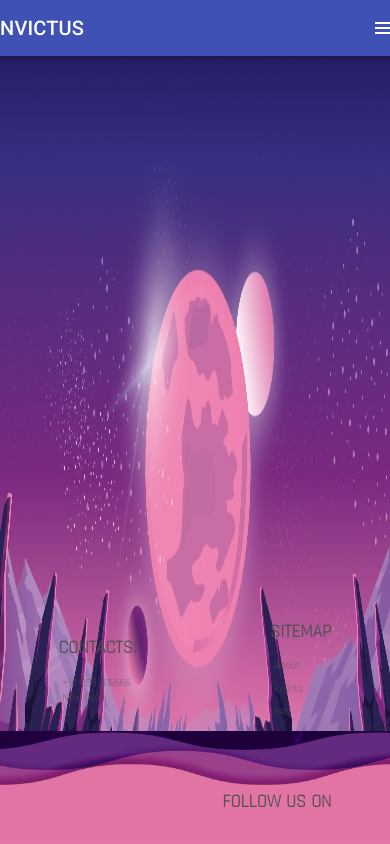
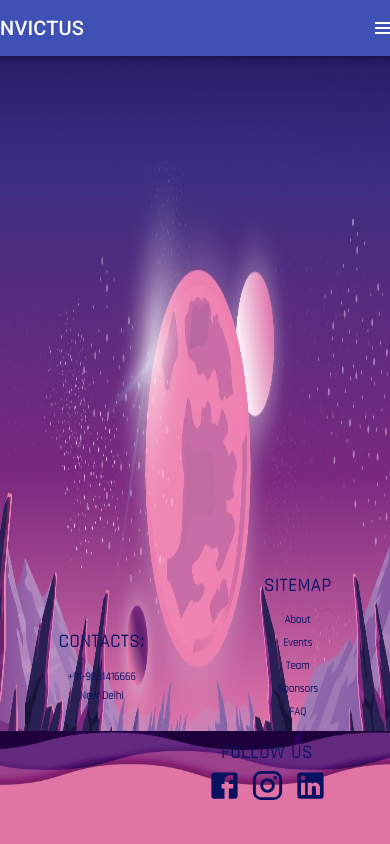
Before and after one commit to anikashc/invictus, a React (Create React App) app in the folder client/: page / in a window 390 px wide. Shown: the top 844 px of the page. Built offline with nearby package versions, Linux system fonts and the light colour scheme.

Commit message:
footer minor changes

```diff
--- a/client/src/Components/About/index.js
+++ b/client/src/Components/About/index.js
@@ -35,7 +35,7 @@ const useStyles= makeStyles({
       fontWeight: 'bold',
       },
       subtext: {
-        padding: '30px 0 0 50px',
+        padding: '10px 0 0 50px',
         color: '#000000',
         fontSize: '1.5rem',
         fontFamily: 'Rajdhani',
--- a/client/src/Components/Footer/FooterStyles.js
+++ b/client/src/Components/Footer/FooterStyles.js
@@ -11,42 +11,13 @@ export const useStyles = makeStyles({
     '@media (max-width:599px)': {
       height: '150px',
     }
-
-  },
-  logoContainer: {
-    display: 'flex',
-    paddingTop: '120px',
-    flexDirection: 'column',
-    alignItems: 'center',
-    justifyContent: 'center',
-    '@media (max-width:599px)': {
-      position: 'absolute',
-      bottom: '35px',
-      left: '15%',
-    },
-    '@media (max-width:374px)': {
-      left: '12%',
-    },
-    '@media (max-width:320px)': {
-      left: '5%',
-    },
-  },
-  logo: {
-    width: '240px',
-    paddingBottom: '5px',
-    '@media (max-width:768px)': {
-      width: '180px',
-    },
-    '@media (max-width:599px)': {
-      width: '130px',
-    },
   },
   subtext: {
-    color: '#515151',
+    color: '#081261',
     fontFamily: 'Rajdhani',
     fontStyle: 'normal',
-    fontWeight: 500,
-    fontSize: '1rem',
+    fontWeight: 'bold',
+    fontSize: '1.2rem',
     lineHeight: '1.2rem',
     '@media (max-width:768px)': {
       fontSize: '0.6rem',
@@ -56,11 +27,10 @@ export const useStyles = makeStyles({
       lineHeight: '13px',
     },
   },
-  emailLink: {
-    color: '#FF767C',
-  },
   helpCenterContainer: {
-
+    display: 'flex',
+    alignItems: 'center',
+    flexDirection: 'column',
     paddingTop: '120px',
     '& .MuiBox-root:nth-child(2)': {
         paddingTop: '19px',
@@ -78,15 +48,18 @@ export const useStyles = makeStyles({
     },
   },
   help: {
-    padding: '1px 4px',
+    padding: '3px 4px',
   },
   header: {
-    paddingTop: '48px',
+    paddingTop: '35px',
+    fontSize: '30px',
+    lineHeight: '40px',
+    letterSpacing: '0.05em',
     fontFamily: 'Rajdhani',
     fontStyle: 'normal',
-    fontWeight: 'bold',
-    fontSize: '1.5rem',
-    color: '#515151',
+    fontWeight: 700,
+    fontSize: '1.7rem',
+    color: '#081261',
     '@media (max-width:768px)': {
       fontSize: '1rem',
     },
@@ -97,7 +70,9 @@ export const useStyles = makeStyles({
     },
   },
   sitemap: {
-
+    display: 'flex',
+    flexDirection: 'column',
+    alignItems: 'center',
     paddingTop: '120px',
     '& .MuiBox-root:nth-child(2)': {
       paddingTop: '18px',
@@ -115,13 +90,16 @@ export const useStyles = makeStyles({
     },
   },
   section: {
-    padding: '9px 4px',
+    padding: '3px 4px',
     '@media (max-width:599px)': {
       padding: '5px 4px',
     },
   },
   findus: {
-    padding: '120px 0px 0px 50px',
+    display: 'flex',
+    flexDirection: 'column',
+    alignItems: 'center',
+    padding: '120px 0px 0px 0px',
     '@media (max-width:599px)': {
       position: 'absolute',
       bottom: '32px',
--- a/client/src/Components/Footer/index.js
+++ b/client/src/Components/Footer/index.js
@@ -2,6 +2,9 @@ import React from 'react'
 import classNames from 'classnames';
 import { Grid, Box } from '@material-ui/core';
 import { useStyles } from './FooterStyles';
+import LinkedInIcon from '@material-ui/icons/LinkedIn';
+import InstagramIcon from '@material-ui/icons/Instagram';
+import FacebookIcon from '@material-ui/icons/Facebook';
 
 const Footer = () => {
   const classes = useStyles();
@@ -9,16 +12,22 @@ const Footer = () => {
     return (
         <footer>
         <Grid container className={classes.root}>
-        <Grid item sm={4} className={classes.findus}>
-          <Box className={classes.header}>FOLLOW US ON</Box>
+        <Grid item xs={4} className={classes.findus}>
+          <Box className={classes.header}>FOLLOW US</Box>
           <Box className={classes.socialLinksContainer}>
-            <Box className={classes.iconsContainer}>
-
+            <Box className={classes.section}>
+             <FacebookIcon fontSize="large"  style = {{color:"#081261"}}/>
+            </Box>
+            <Box className={classes.section} style = {{color:"#081261"}}>
+             <InstagramIcon fontSize="large"/>
+            </Box>
+            <Box className={classes.section} style = {{color:"#081261"}}>
+             <LinkedInIcon fontSize="large"/>
             </Box>
           </Box>
         </Grid>
 
-        <Grid item xs={6} sm={4} className={classes.sitemap}>
+        <Grid item xs={4} className={classes.sitemap}>
           <Box className={classes.header}>SITEMAP</Box>
           <Box className={classNames(classes.subtext, classes.section)}>
             About
@@ -27,13 +36,18 @@ const Footer = () => {
             Events
           </Box>
           <Box className={classNames(classes.subtext, classes.section)}>
+              Team
+          </Box>
+          <Box className={classNames(classes.subtext, classes.section)}>
+            Sponsors
+          </Box>
+          <Box className={classNames(classes.subtext, classes.section)}>
             FAQ
           </Box>
         </Grid>
         <Grid
           item
-          xs={6}
-          sm={4}
+          xs={4}
           className={classes.helpCenterContainer}
         >
         <Box className={classes.header}>CONTACTS: </Box>
```
